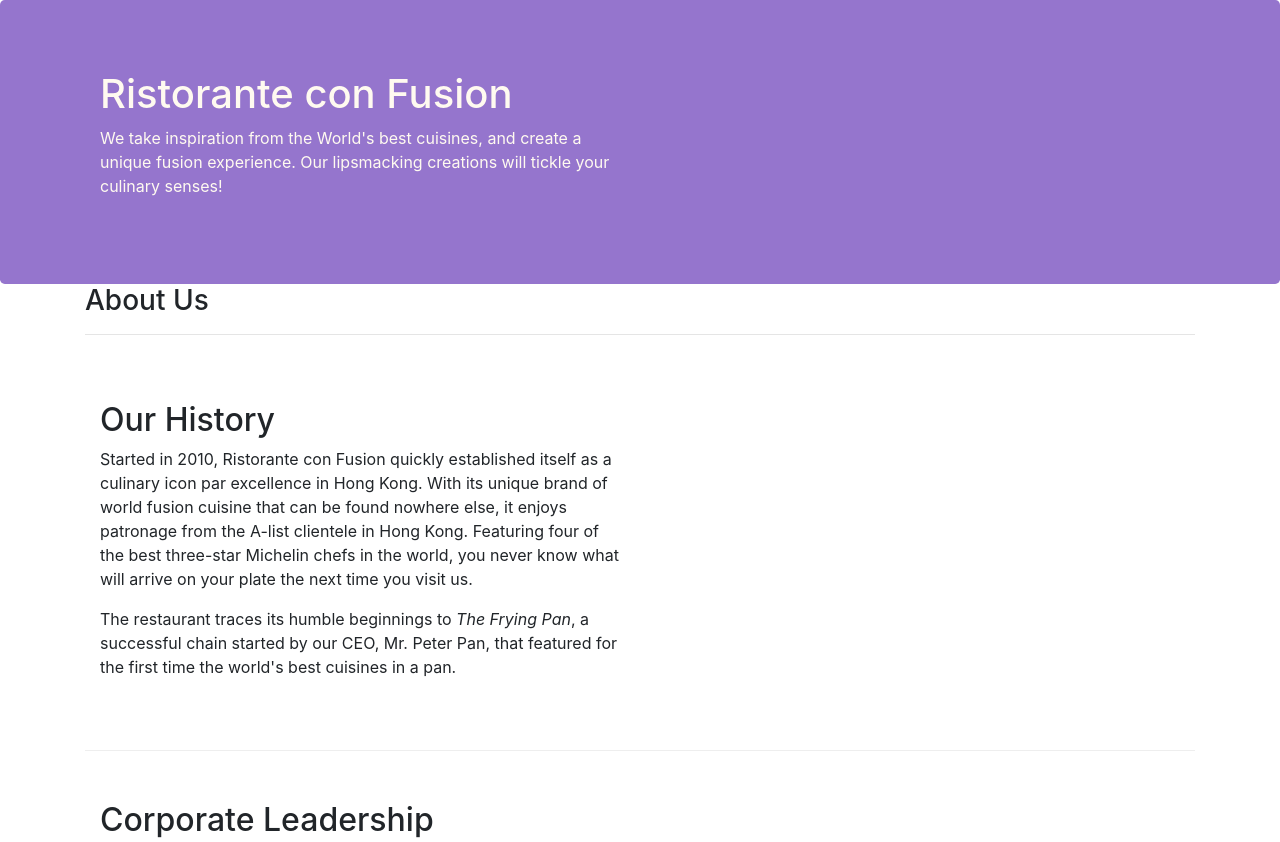
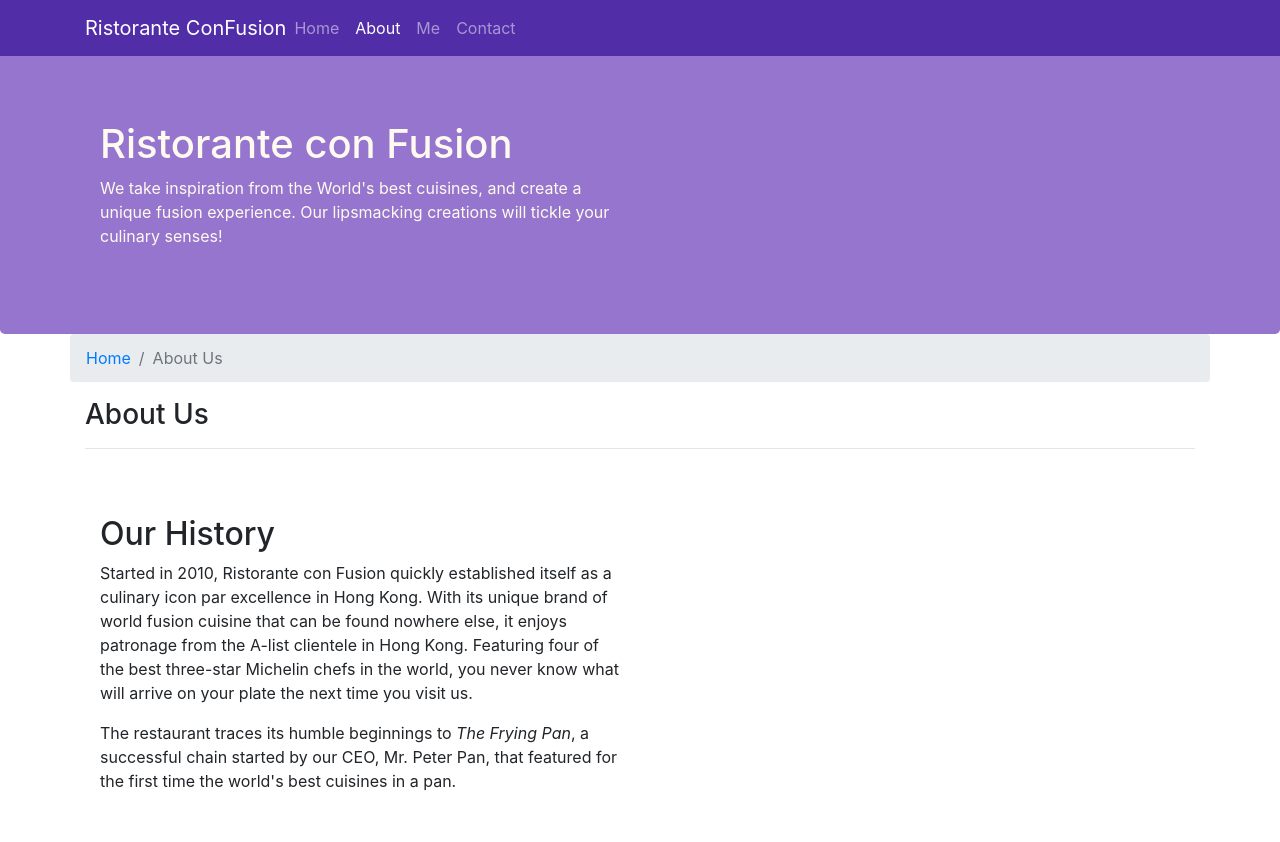
Before and after one commit to saloni0104/Rest-con, a website: page conFusion/aboutus.html in a window 1280 px wide. Shown: the top 842 px of the page. Drawn offline with nearby package versions, Linux system fonts and the light colour scheme.

Commit message:
Navigation Bar added

```diff
--- a/conFusion/aboutus.html
+++ b/conFusion/aboutus.html
@@ -20,6 +20,25 @@
 
 <body>
 
+    <nav class="navbar navbar-dark navbar-expand-sm fixed-top">
+        <div class="container">
+
+            <button class="navbar-toggler" type="button" data-toggle="collapse" data-target="#Navbar">
+                <span class="navbar-toggler-icon"></span>
+            </button>
+
+            <a class="navbar-brand mr-auto" href="./index.html">Ristorante ConFusion</a>
+            <div class="collapse navbar-collapse" id="Navbar">
+                <ul class="navbar-nav mr-auto">
+                    <li class="nav-item "><a class="nav-link" href="./index.html">Home</a></li>
+                    <li class="nav-item active"><a class="nav-link" href="#">About</a></li>
+                    <li class="nav-item"><a class="nav-link" href="#">Me</a></li>
+                    <li class="nav-item"><a class="nav-link" href="#">Contact</a></li>
+                </ul>
+            </div>
+        </div>
+    </nav>
+
     <header class="jumbotron">
         <div class="container">
             <div class="row row-header">
@@ -35,6 +54,10 @@
 
     <div class= "container">
         <div class="row" >
+            <ol class="col-12 breadcrumb">
+                <li class="breadcrumb-item"><a href="./index.html">Home</a></li>
+                <li class="breadcrumb-item active">About Us</li>
+            </ol>
             <div class="col-12 col-sm-12" >
                <h3>About Us</h3>
                <hr>
@@ -73,7 +96,7 @@
                 <div class="col-4 offset-1 col-sm-2">
                     <h5>Links</h5>
                     <ul class="list-unstyled">
-                        <li><a href="#">Home</a></li>
+                        <li><a href="./index.html">Home</a></li>
                         <li><a href="#">About</a></li>
                         <li><a href="#">Menu</a></li>
                         <li><a href="#">Contact</a></li>
--- a/conFusion/css/styles.css
+++ b/conFusion/css/styles.css
@@ -28,3 +28,13 @@ address{
     margin:0px;
     color:#0f0f0f;
 }
+
+
+body{
+    padding: 50px 0px 0px 0px;
+    z-index: 0;
+}
+
+.navbar-dark{
+    background-color: #512DA8;
+}
```
Also changed, not shown: conFusion/index.html (+21 -1 lines).
